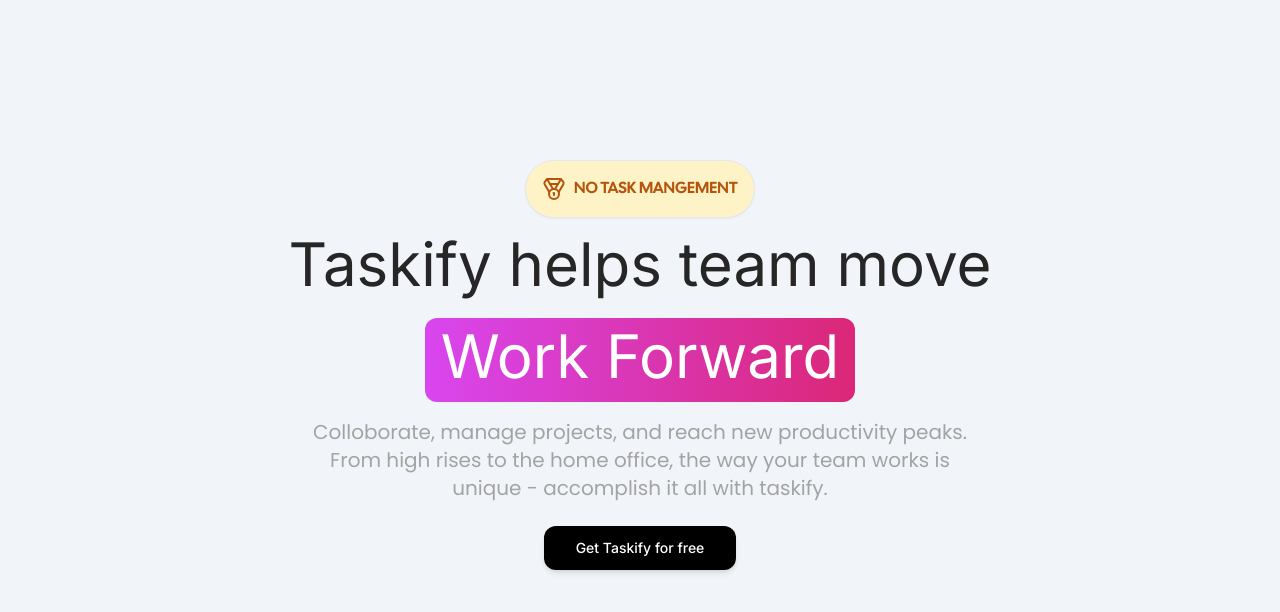
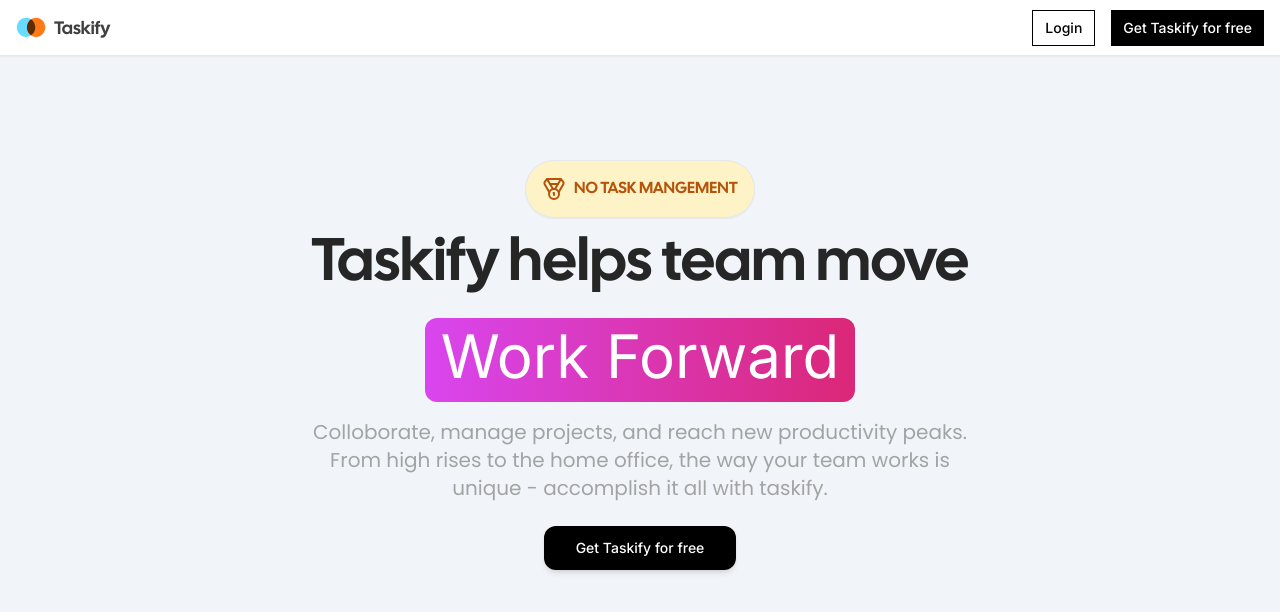
Before and after one commit to Zerzkhane-mourad/TaskiFy, a Next.js app: page / in a window 1280 px wide. Shown: the top 612 px of the page. Built offline with nearby package versions, Linux system fonts and the light colour scheme.

Commit message:
add navbar

```diff
--- /dev/null
+++ b/app/(marketing)/_components/navbar.tsx
@@ -0,0 +1,26 @@
+import Link from "next/link";
+
+import  Logo  from "@/components/logo";
+import { Button } from "@/components/ui/button";
+
+export const Navbar = () => {
+  return (
+    <div className="fixed top-0 w-full h-14 px-4 border-b shadow-sm bg-white flex items-center">
+      <div className="md:max-w-screen-2xl mx-auto flex items-center w-full justify-between">
+        <Logo />
+        <div className="space-x-4 md:block md:w-auto flex items-center justify-between w-full">
+          <Button size="sm" variant="outline" asChild>
+            <Link href="/sign-in">
+              Login
+            </Link>
+          </Button>
+          <Button size="sm" asChild>
+            <Link href="/sign-up">
+              Get Taskify for free
+            </Link>
+          </Button>
+        </div>
+      </div>
+    </div>
+  );
+};
--- a/app/(marketing)/layout.tsx
+++ b/app/(marketing)/layout.tsx
@@ -1,4 +1,5 @@
 import React from 'react'
+import { Navbar } from './_components/navbar'
 
 const layout = ({ children }: {
     children: React.ReactNode
@@ -6,6 +7,7 @@
     return (
 
         <div className='h-full bg-slate-100 '>
+            <Navbar/>
             <main className='pt-40 pb-20 bg-slate-100'>
                 {children}
             </main>
--- a/app/(marketing)/page.tsx
+++ b/app/(marketing)/page.tsx
@@ -33,12 +33,12 @@
             <div className={cn(
                 "flex items-center justify-center flex-col",
                 headingFont.className,
-            )}>                <div className='mb-4 flex items-center border shadow-sm p-4 bg-amber-100 text-amber-700 rounded-full uppercase'>
+            )}>                <div className={cn('mb-4 flex items-center border shadow-sm p-4 bg-amber-100 text-amber-700 rounded-full uppercase', headingFont.className)}>
                     <Medal className='h-6 w-6 mr-2' />
                     No Task Mangement
                 </div>
             </div>
-            <h1 className='text-3xl md:text-6xl text-center text-neutral-800 mb-6'>
+            <h1 className={cn('text-3xl md:text-6xl text-center text-neutral-800 mb-6', headingFont.className)}>
                 Taskify helps team move
             </h1>
             <div className='text-3xl md:text-6xl bg-gradient-to-r from-fuchsia-500 to-pink-600 text-white px-4 p-2 rounded-xl pb-4 w-fit'>
--- a/components/logo.tsx
+++ b/components/logo.tsx
@@ -25,7 +25,7 @@
                     height={30}
                     width={30}
                 />
-                <p className={cn("text-lg text-neutral-700 pb-1", headingFont.className)}>Taskify</p>
+                <p className={cn("text-lg text-neutral-700 pt-1", headingFont.className)}>Taskify</p>
 
             </div>
         </Link>
--- a/components/ui/button.tsx
+++ b/components/ui/button.tsx
@@ -9,7 +9,7 @@
   {
     variants: {
       variant: {
-        default: "bg-primary text-primary-foreground hover:bg-primary/90",
+        default: "bg-black text-white ",
         destructive:
           "bg-destructive text-destructive-foreground hover:bg-destructive/90",
         outline:
```
